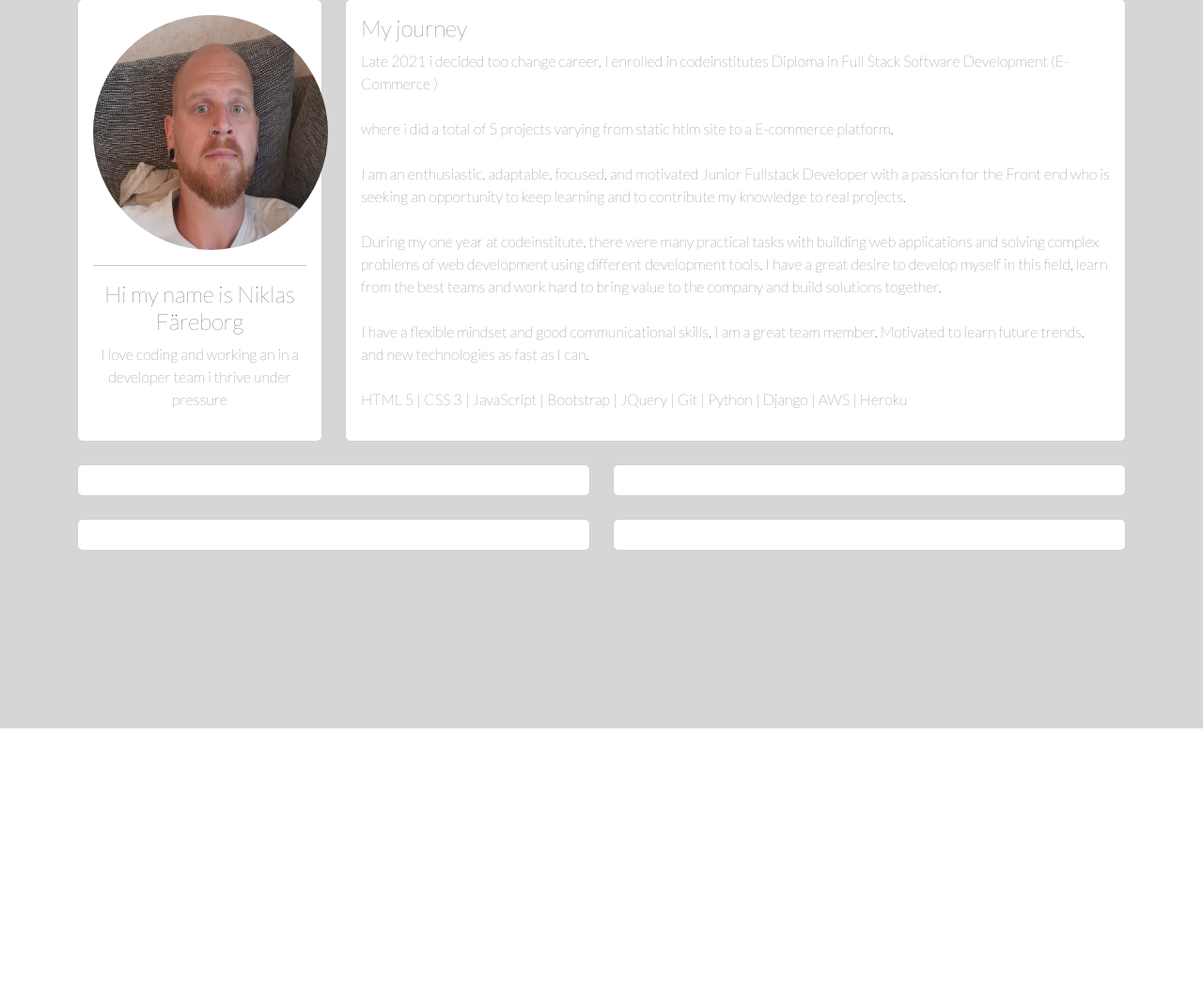
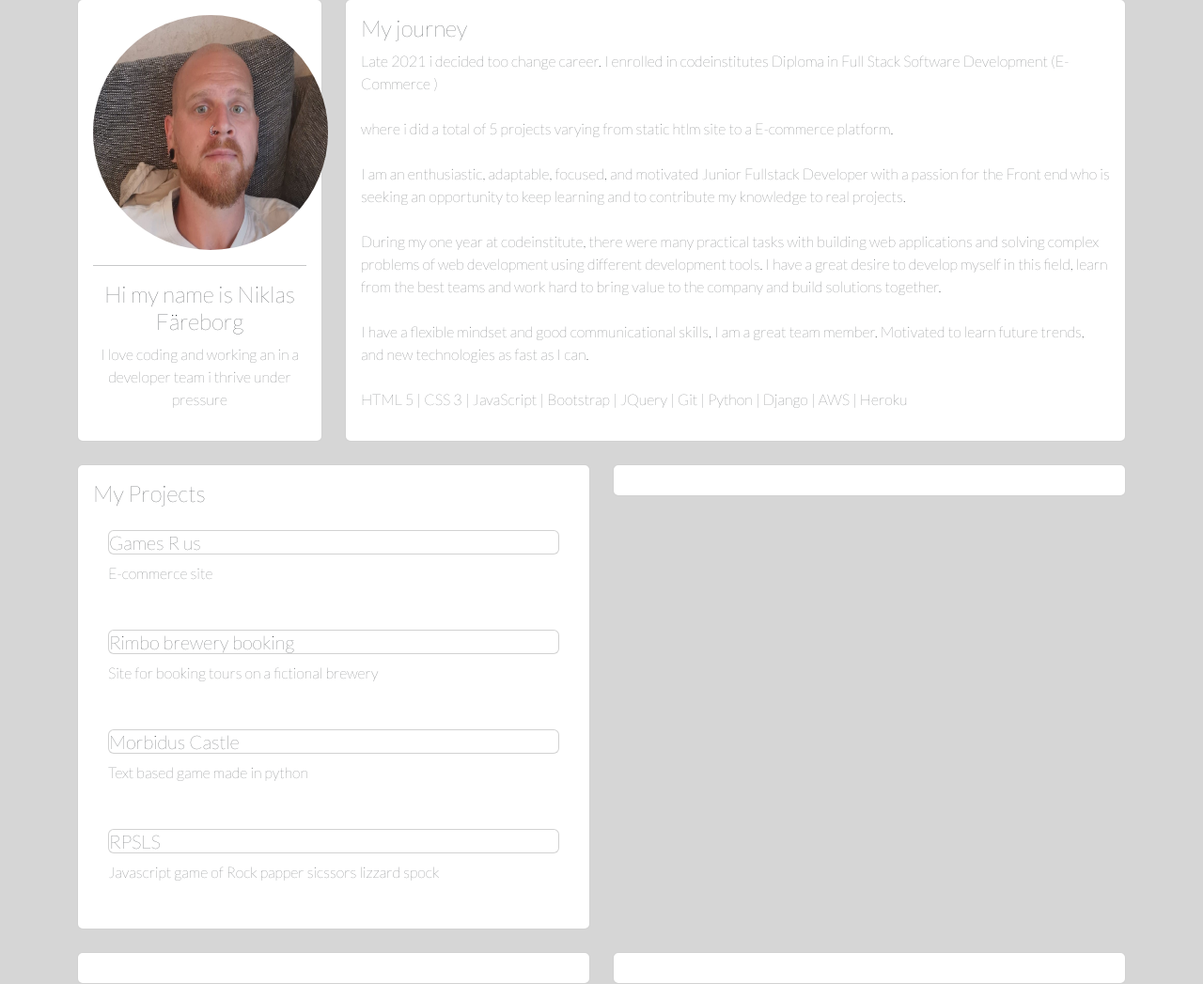
Before and after one commit to ejkington/django-portfolio, a Django app: page / in a window 1280 px wide. Shown: the part 25-1072 px from the top of the page at 94% size. Before the commit the page ends 800 px from the top, so only its background shows below. Run offline with Django 4.2, Linux system fonts and the light colour scheme; some libraries are stand-ins or nearby versions.

Commit message:
added info about projects and info about me

```diff
--- a/base/templates/base/home.html
+++ b/base/templates/base/home.html
@@ -23,7 +23,6 @@
         <div class="row">
             <div class="col-md-3">
                 <div class="card card-body" id="profile-wrapper">
-                    <!-- Ändra bild !!-->
 
                     <img src="{% static '/images/mig.jpg' %}" alt="profile pic of author" id="profile-pic">
                     <hr>
@@ -61,7 +60,25 @@
         <br>
         <div class="row">
             <div class="col-md-6">
-                <div class="card card-body"></div>
+                <div class="card card-body">
+                    <h4>My Projects</h4>
+                    <div class="card-body">
+                        <h5 class="card">Games R us</h5>
+                        <p>E-commerce site</p>
+                    </div>
+                    <div class="card-body">
+                        <h5 class="card">Rimbo brewery booking</h5>
+                        <p>Site for booking tours on a fictional brewery</p>
+                    </div>
+                    <div class="card-body">
+                        <h5 class="card">Morbidus Castle</h5>
+                        <p>Text based game made in python</p>
+                    </div>
+                    <div class="card-body">
+                        <h5 class="card">RPSLS</h5>
+                        <p>Javascript game of Rock papper sicssors lizzard spock</p>
+                    </div>
+                </div>
             </div>
             <div class="col-md-6">
                 <div class="card card-body"></div>
```
